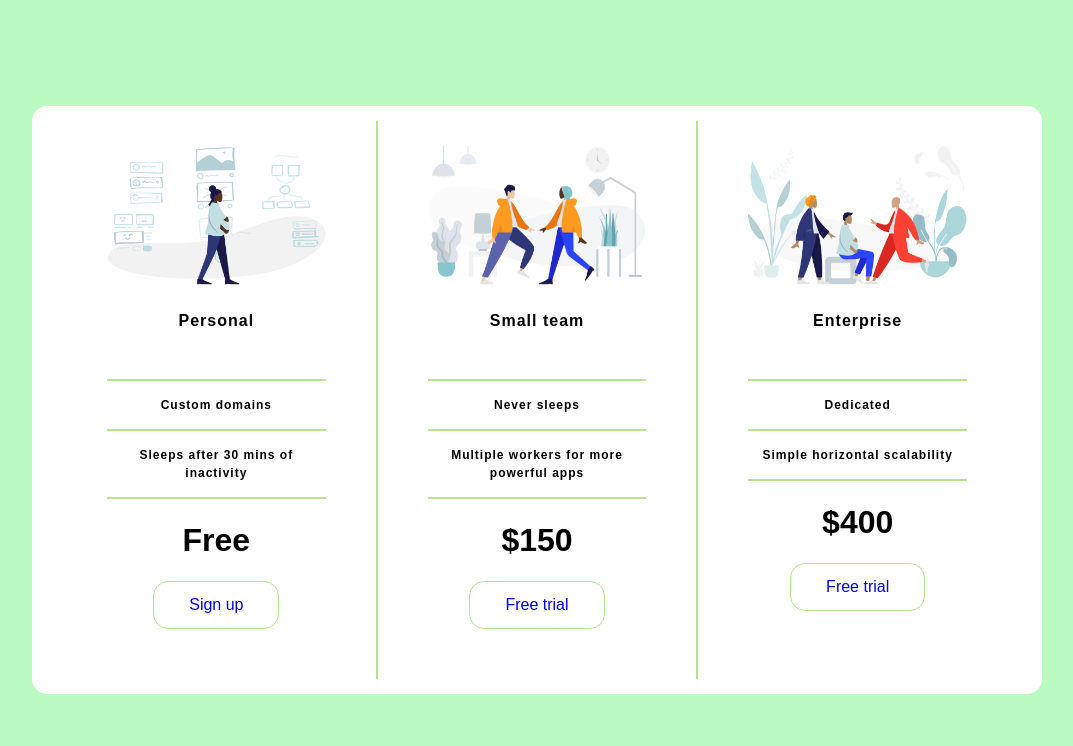
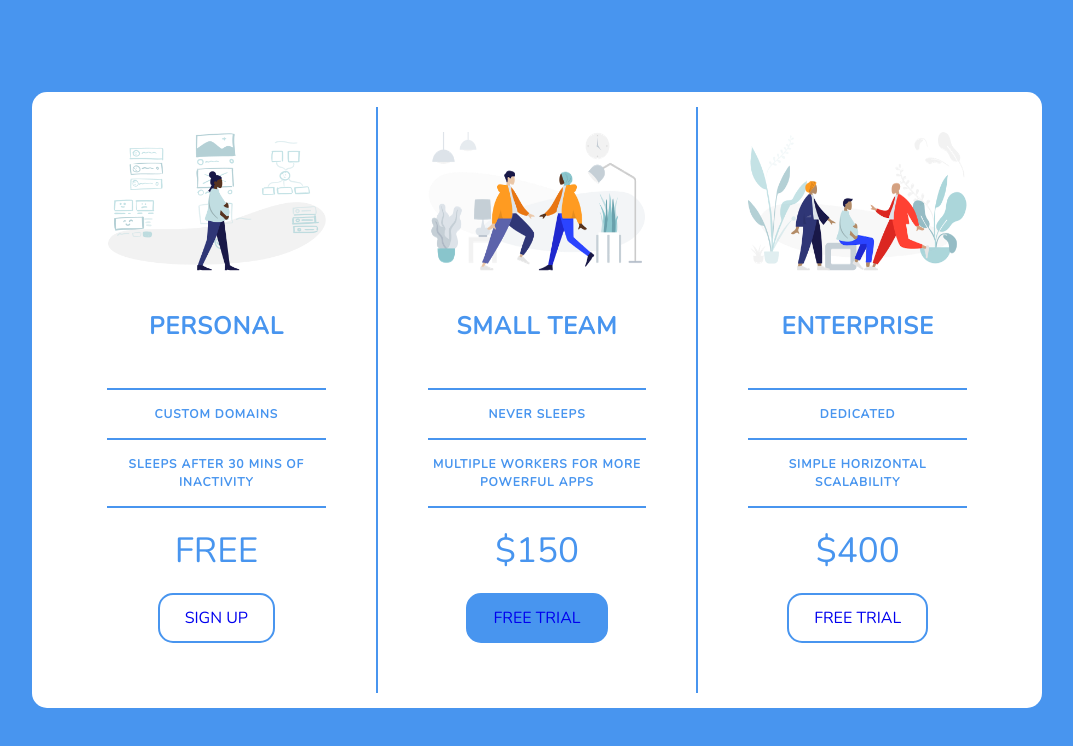
Before and after one commit to jjonghlee98/HTML_CSS, a plain HTML site: page PricingPanel/index.html in a window 1280 px wide. Shown: the whole page, without its empty margins (103-1176 px from the left). Drawn offline with nearby package versions, Linux system fonts and the light colour scheme; a web font is replaced by a local one.

Commit message:
next front

```diff
--- a/Potosite/text.css
+++ b/Potosite/text.css
@@ -1,41 +1,21 @@
-/* body {
-  background-color: #403e3d;
+body {
+  min-height: 100vh;
+  width: 100%;
+  background-color: #212529;
 }
 
 nav {
-  font-size: 1em;
-  font-family: "Mochiy Pop P One";
-  text-transform: uppercase;
-  border-bottom: 2px solid #f1f1f1;
+  font-family: Monoton, sans-serif;
+  font-size: 1.5em;
+  letter-spacing: 3px;
+  border-bottom: 2px solid white;
+  padding: 1.2em 0;
+  margin-left: calc(10% / 6);
   width: 30%;
-  margin-left: calc(10% / 6);
-  padding: 20px 0;
   color: white;
 }
 
 img {
   width: 30%;
-  margin: calc(10% / 7);
-} */
-
-img {
-  width: 30%;
   margin: calc(10% / 6);
-  border-radius: 15px;
 }
-
-nav {
-  /* border: 1px solid; */
-  margin-left: calc(10% / 6);
-  padding: 20px 0;
-  color: white;
-  border-bottom: 2px solid white;
-  /* border-style: wavy; */
-  width: 30%;
-  font-size: 25px;
-  font-weight: 600;
-}
-
-body {
-  background-color: #146441;s
-}
--- a/PricingPanel/app.css
+++ b/PricingPanel/app.css
@@ -129,12 +129,12 @@ table {
 }
 
 html {
-  font-family: "Mochiy Pop P One", sans-serif;
+  font-family: Nunito, sans-serif;
   box-sizing: border-box;
 }
 
 body {
-  background-color: #b9fbc0;
+  background-color: #4895ef;
   display: flex;
   justify-content: center;
   align-items: center;
@@ -145,68 +145,96 @@ body {
   background-color: white;
   display: flex;
   flex-direction: row;
-  border-radius: 15px;
   width: 100%;
   max-width: 960px;
+  border-radius: 15px;
   padding: 15px 25px;
   text-align: center;
+  text-transform: uppercase;
 }
 
 .pricing-plan {
-  /* border-bottom: 2px solid #b5e48c; */
-  border-right: 2px solid #b5e48c;
   padding: 25px 50px;
-  /* margin: 25px 50px; */
+  border-right: 2px solid #4895ef;
+  color: #4895ef;
 }
 
 .pricing-plan:last-child {
   border-right: none;
 }
 
-.pricing-plan:last-child {
-  border-bottom: none;
-}
-
 .pricing-img {
+  /* width: 100%; */
+  /* panel 자식요소이기 때문에 max-width: 100%를 하면 panel에 맞춰짐 */
+  max-width: 100%;
   margin-bottom: 25px;
-  max-width: 100%;
-  /* min-width: 100%; */
 }
 
 .pricing-header {
+  /* flex-wrap: wrap; */
+  font-size: 1.5em;
   font-weight: 600;
   letter-spacing: 1px;
+  margin: 15px 0 25px;
 }
 
 .pricing-features {
   margin: 50px 0 25px;
-  /* padding: 25px 0 50px; */
+  border-top: 2px solid #4895ef;
 }
 
 .pricing-features-item {
-  border-bottom: 2px solid #b5e48c;
   padding: 15px 0;
+  border-bottom: 2px solid #4895ef;
+  letter-spacing: 1px;
   font-size: 12px;
   line-height: 1.5;
   font-weight: 600;
-  letter-spacing: 1px;
-}
-
-.pricing-features-item:first-child {
-  border-top: 2px solid #b5e48c;
 }
 
 .pricing-price {
   display: block;
-  font-weight: 700;
-  font-size: 32px;
+  /* margin: 25px 0; */
+  font-size: 35px;
+  color: #4895ef;
 }
+
 .pricing-button {
   display: inline-block;
-  /* display: inline; */
-  border: 1px solid #b5e48c;
+  border: 2px solid #4895ef;
+  padding: 15px 25px;
+  margin: 25px 0;
   border-radius: 15px;
-  padding: 15px 35px;
-  margin: 25px 0;
   text-decoration: none;
+  transition: background-color 200ms, color 200ms;
 }
+
+.pricing-button:hover,
+.pricing-button:focus {
+  background-color: #4895ef;
+  color: white;
+}
+
+.pricing-button.is-featured {
+  background-color: #4895ef;
+}
+
+.pricing-button.is-featured:hover,
+.pricing-button.is-featured:focus {
+  background-color: #4361ee;
+}
+
+@media (max-width: 960px) {
+  .panel {
+    flex-direction: column;
+  }
+
+  .pricing-plan {
+    border-right: none;
+    border-bottom: 2px solid #4895ef;
+    padding: 0;
+  }
+  .pricing-plan:last-child {
+    border-bottom: none;
+  }
+}
```
